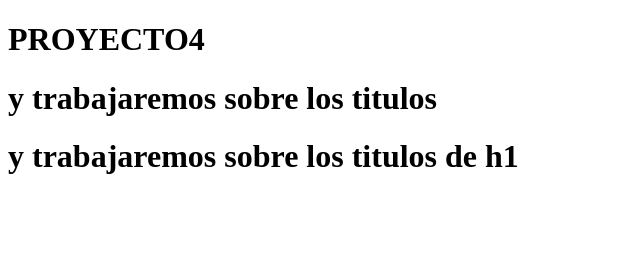
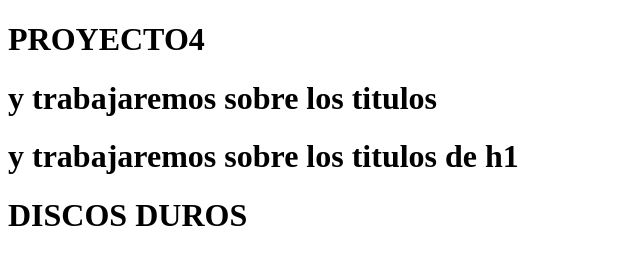
Before and after one commit to lpelenc/proyecto4, a plain HTML site: page index.html in a window 1280 px wide. Shown: the whole page, without its empty margins (0-640 px from the left). Drawn offline with Linux system fonts and the light colour scheme.

Commit message:
se agrego un titulo linea 13

```diff
--- a/index.html
+++ b/index.html
@@ -10,5 +10,6 @@
     <h1>PROYECTO4</h1>
     <h1>y trabajaremos sobre los titulos </h1>
     <h1>y trabajaremos sobre los titulos de h1 </h1>
+    <h1>DISCOS DUROS  </h1>
 </body>
 </html>
```
